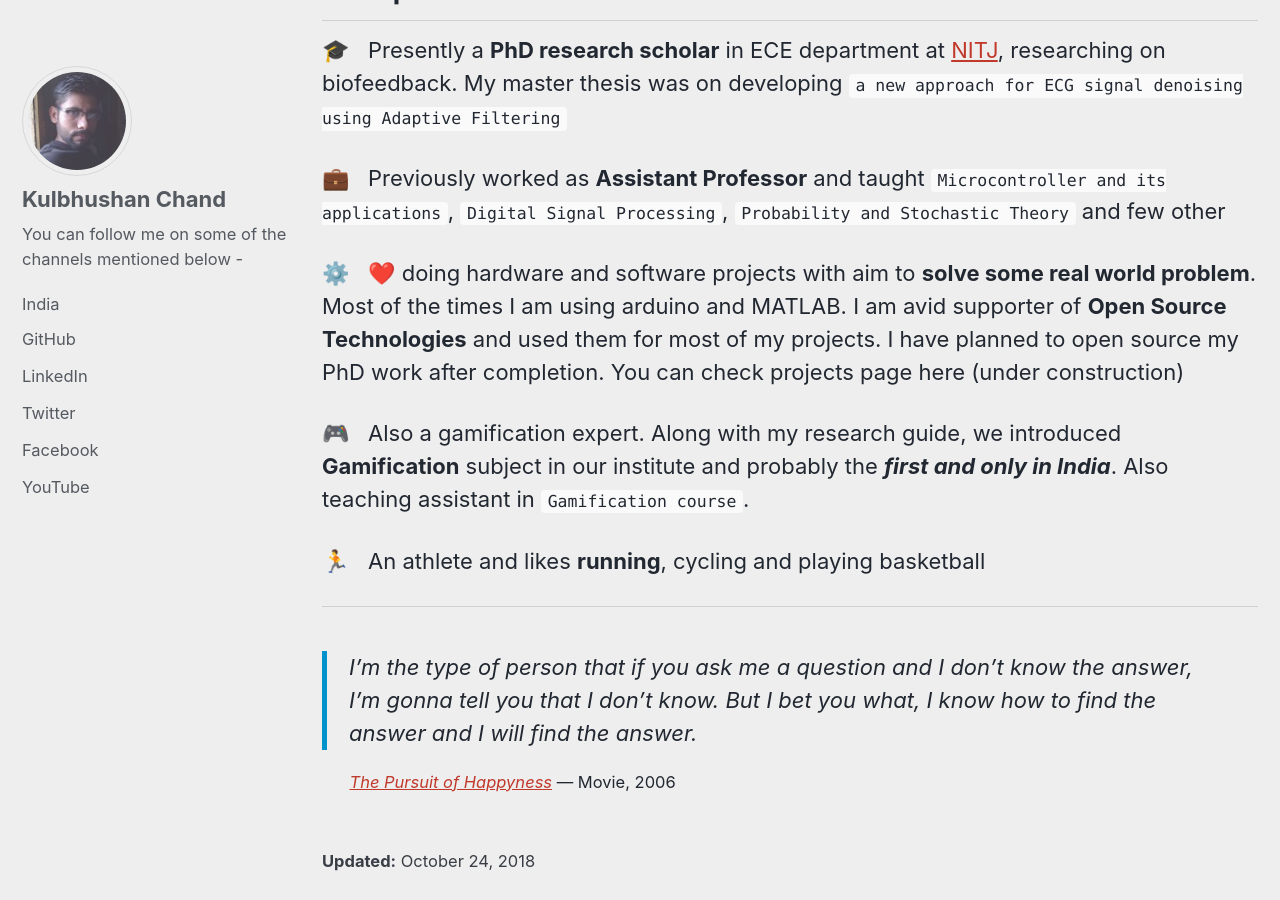
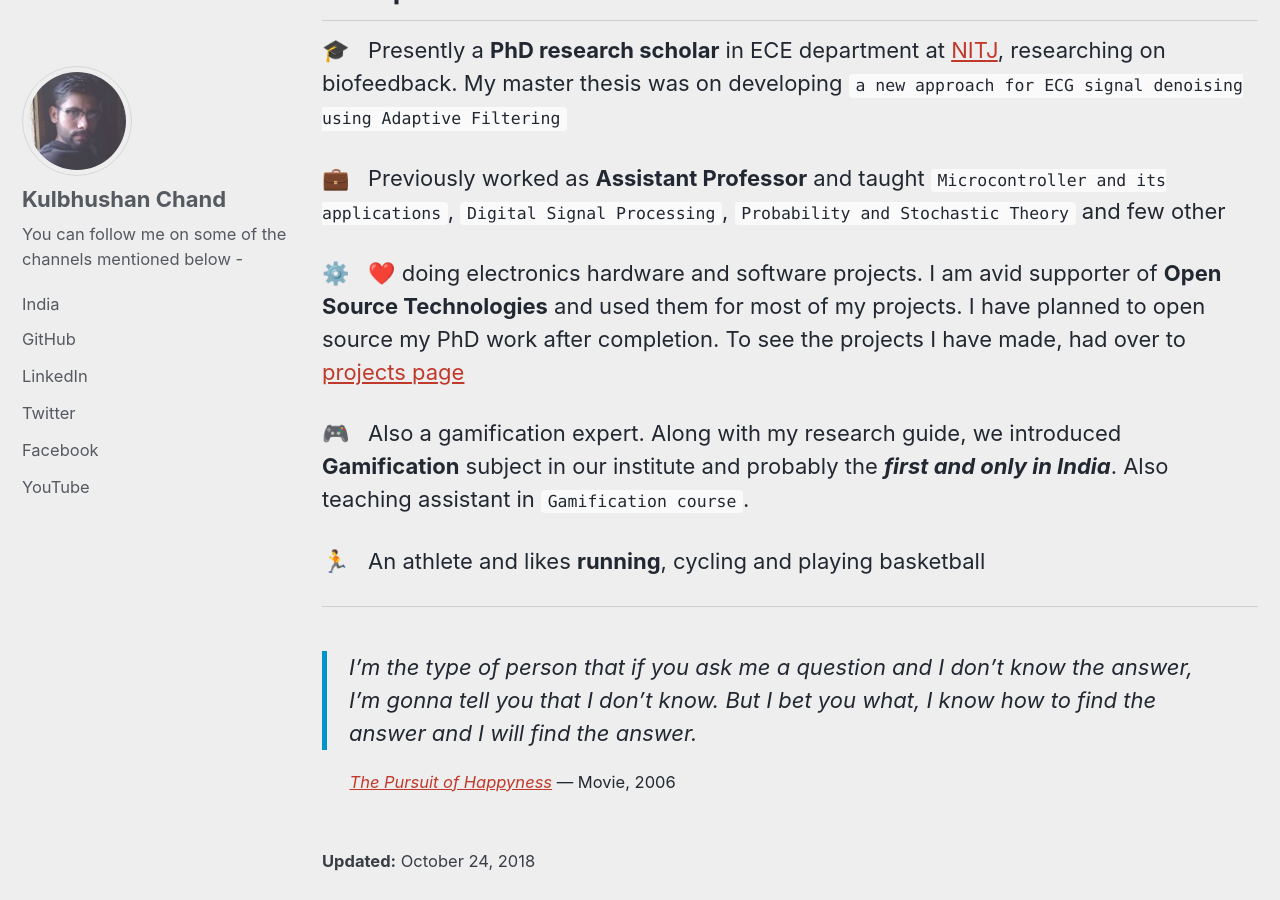
Before and after one commit to kulbhushanchand/kulbhushanchand.github.io-v2, a Jekyll site: the page built from _pages/main/about-me.md, in a window 1280 px wide and 900 px high, scrolled down 585 px. Built offline with Jekyll 4.4.1, drawn with Linux system fonts in a browser that asks for light colours; cached includes are drawn as plain includes.

Commit message:
Update about-me.md

```diff
--- a/_pages/main/about-me.md
+++ b/_pages/main/about-me.md
@@ -18,7 +18,7 @@
 
 💼 &nbsp; Previously worked as **Assistant Professor** and taught `Microcontroller and its applications`, `Digital Signal Processing`, `Probability and Stochastic Theory` and few other
 
-⚙️ &nbsp; ❤️ doing hardware and software projects with aim to **solve some real world problem**. Most of the times I am using arduino and MATLAB. I am avid supporter of **Open Source Technologies** and used them for most of my projects. I have planned to open source my PhD work after completion. You can check projects page here (under construction)
+⚙️ &nbsp; ❤️ doing electronics hardware and software projects. I am avid supporter of **Open Source Technologies** and used them for most of my projects. I have planned to open source my PhD work after completion. To see the projects I have made, had over to [projects page](/projects/)
 
 🎮 &nbsp; Also a gamification expert. Along with my research guide, we introduced **Gamification** subject in our institute and probably the ***first and only in India***. Also teaching assistant in `Gamification course`.
 
```
